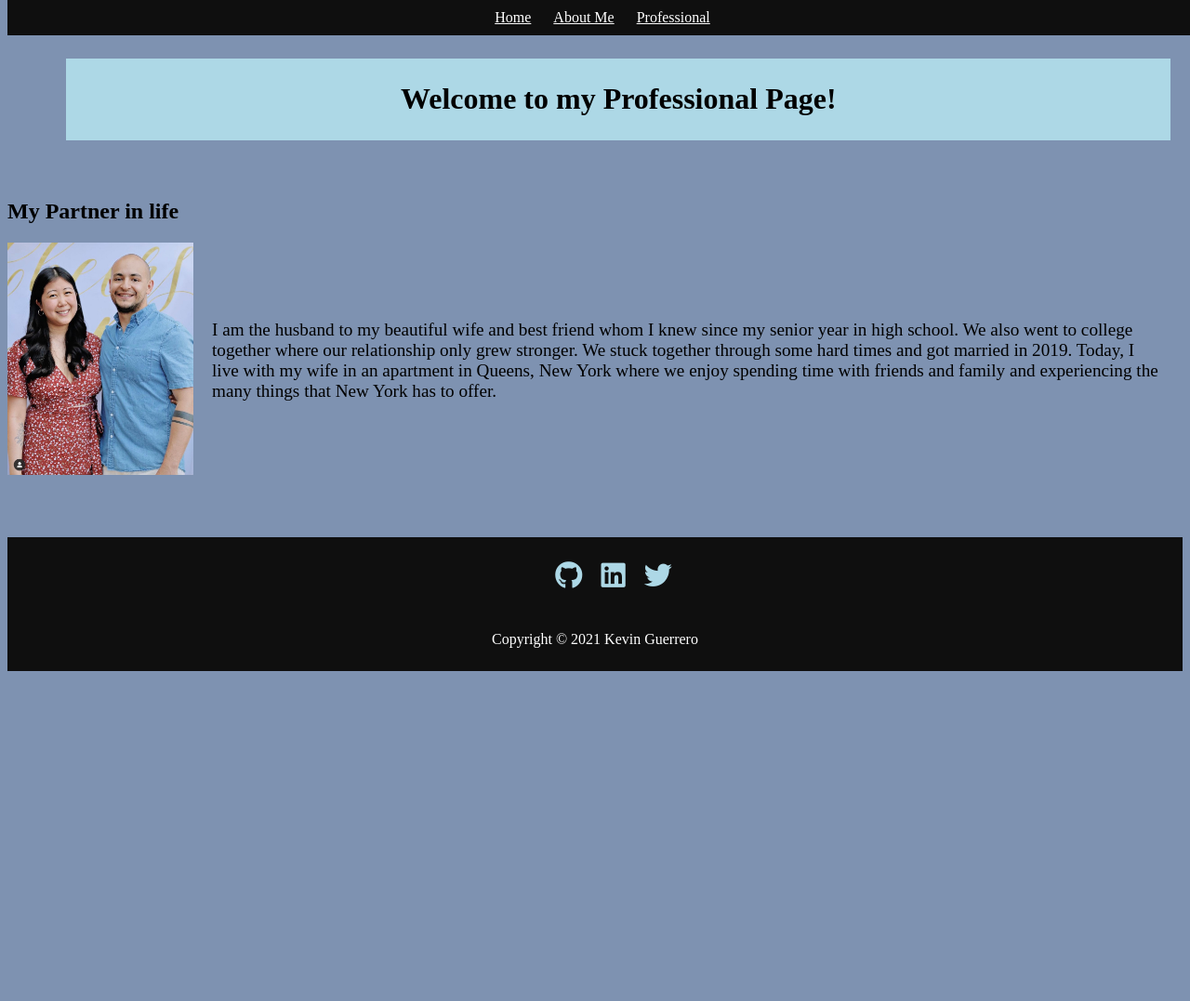
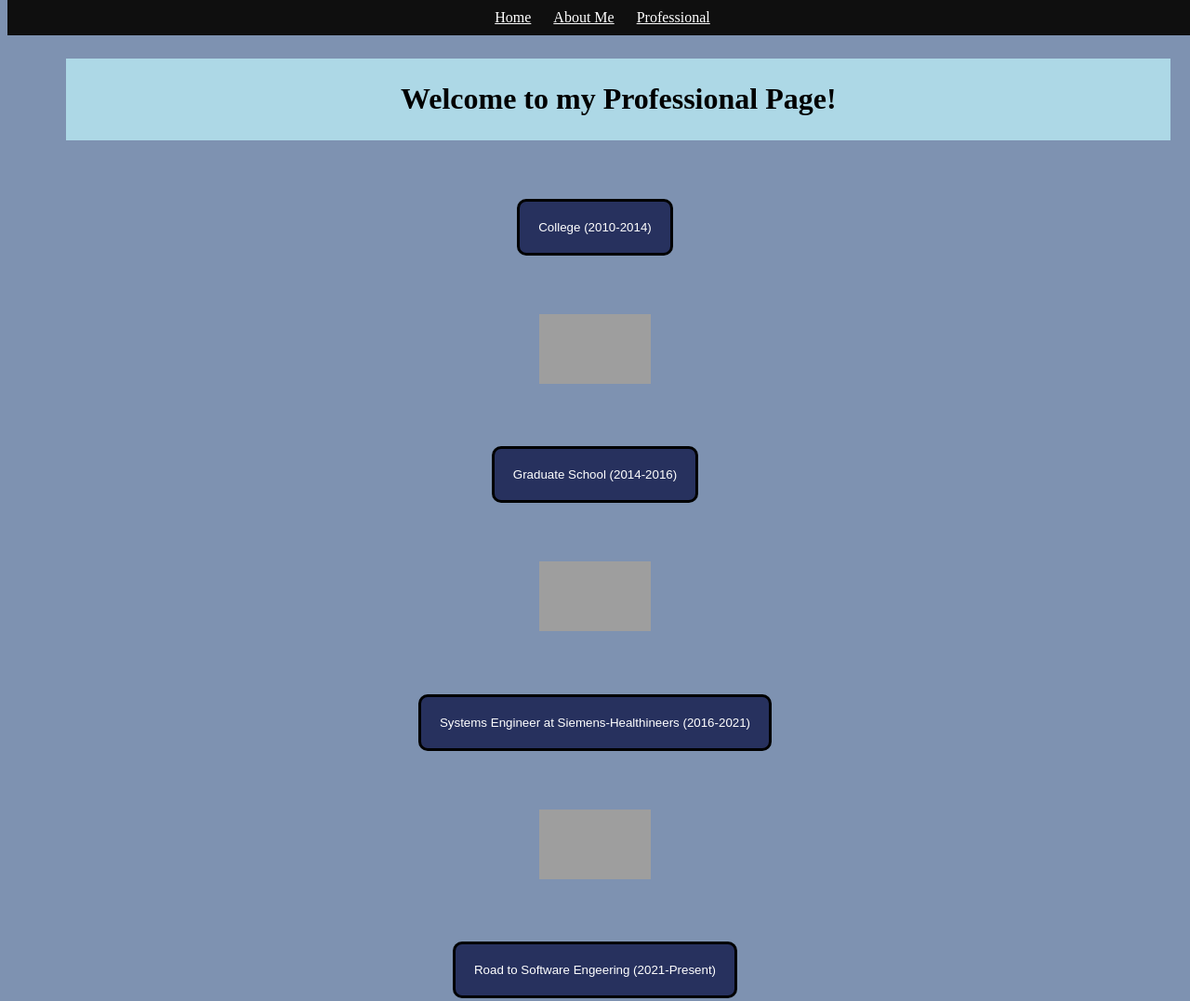
Before and after one commit to keguerrero8/Personal-Website, a plain HTML site: page professional.html in a window 1280 px wide. Shown: the top 1077 px of the page at 93% size. Before the commit the page ends 800 px from the top, so only its background shows below. Drawn offline with Linux system fonts and the light colour scheme; grey boxes are pictures that could not be loaded.

Commit message:
added buttons and some content to professional page

```diff
--- a/professional.html
+++ b/professional.html
@@ -21,18 +21,38 @@ Links (contact me) -  email and social media links - linkedin, twitter, GitHub
         </div>
         <div id="content">
             <h1>Welcome to my Professional Page!</h1>
-            <h2>My Partner in life</h2>
-            <div class="container">
-                <div class=intro_image>
-                    <img id="me_pic" src="pictures/family.jpeg" alt="Pic of me" style="width: 200px;height: 250px;">
+            <div class="buttons">
+                <button id="button1" class="buttonBox">College (2010-2014)</button>
+            </div>
+            <!--<div class="popup">
+                <div class="popupHeader">
+                    <div class="popupHeaderTitle">College Resume</div>
+                    <button class="close button">&times;</button>
                 </div>
-                <div class="intro_text">
-                    <p id="intro_text">I am the husband to my beautiful wife and best friend whom I knew since my senior year in high school.  We also went to college together where
-                        our relationship only grew stronger.  We stuck together through some hard times and got married in 2019.  Today, I live with my wife in an apartment
-                        in Queens, New York where we enjoy spending time with friends and family and experiencing the many things that New York has to offer.
-                    </p>
+                <div class="popupBody">
+                    This is where all the information for college resume will go
                 </div>
             </div>
+            <div id="overlay"></div>-->
+            <div class="downArrow">
+                <img src="https://www.pngkit.com/png/detail/195-1956511_png-b-w-down-arrow-jpg.png" alt="down arrow" style="width: 120px;height: 75px;">
+            </div>
+            <div class="buttons">
+                <button id="button2" class="buttonBox">Graduate School (2014-2016)</button>
+            </div>
+            <div class="downArrow">
+                <img src="https://www.pngkit.com/png/detail/195-1956511_png-b-w-down-arrow-jpg.png" alt="down arrow" style="width: 120px;height: 75px;">
+            </div>
+            <div class="buttons">
+                <button id="button3" class="buttonBox">Systems Engineer at Siemens-Healthineers (2016-2021)</button>
+            </div>
+            <div class="downArrow">
+                <img src="https://www.pngkit.com/png/detail/195-1956511_png-b-w-down-arrow-jpg.png" alt="down arrow" style="width: 120px;height: 75px;">
+            </div>
+            <div class="buttons">
+                <button id="button4" class="buttonBox">Road to Software Engeering (2021-Present)</button>
+            </div>
+            <script type="text/javascript" src="script.js"></script>
         </div>
         <footer class="Footer">
             <div class="social-links">
--- a/script.js
+++ b/script.js
@@ -1,3 +1,11 @@
-const h2 = document.createElement("h2");
-h2.textContent = "This content added by JavaScript";
-document.querySelector("body").appendChild(h2);
+/*Things to include in website:
+
+About me personally - husband, queens, power lifter, gamer, marvel and anime lover (maybe put video up of a lift?)
+Professional life - SBU BME, Siemens Engineer, now trying to be SW developer
+Resume
+Links (contact me) -  email and social media links - linkedin, twitter, GitHub
+Pictures?
+Projects? Can leave this blank for now
+*/
+const proPic1 = document.getElementById("button1");
+proPic1.addEventListener("click", function () { alert("This is timeline 1!")})
--- a/style.css
+++ b/style.css
@@ -89,3 +89,24 @@ h1 {
     text-align: center;
     padding: 2%;
 }
+
+.buttonBox { /*this is for actual button element*/
+    background: rgba(1, 5, 58, 0.685);
+    color: white;
+    padding: 20px;
+    border: solid black;
+    border-radius: 10px;
+}
+
+.buttons { /*this is for the div element*/
+    text-align: center;
+    margin: 5%;
+}
+
+.downArrow {
+    text-align: center;
+}
+
+/*.popup { /*this is modal
+    position: fixed;
+} */
```
Also changed, not shown: about_me.html (+2 -2 lines).
